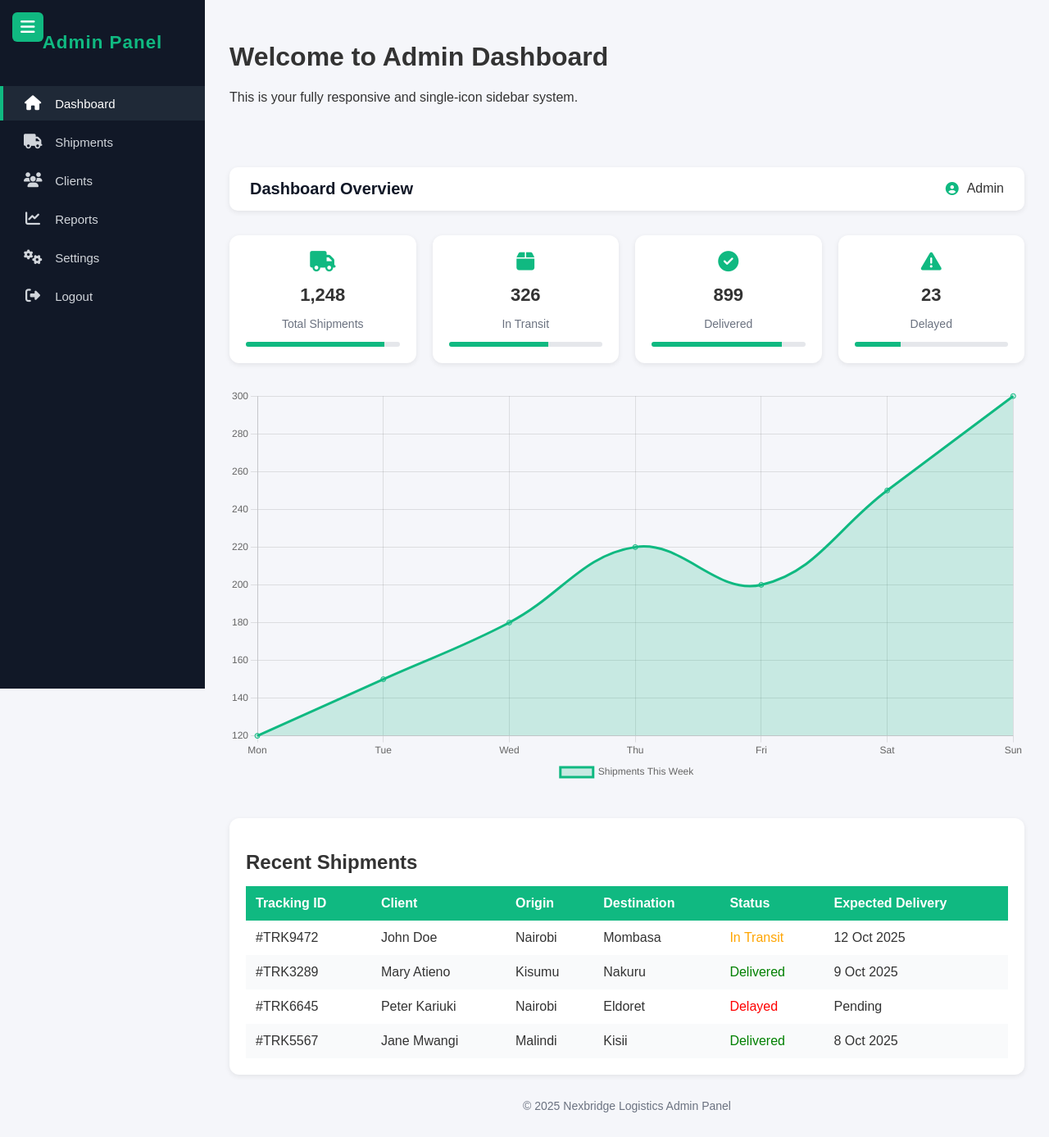
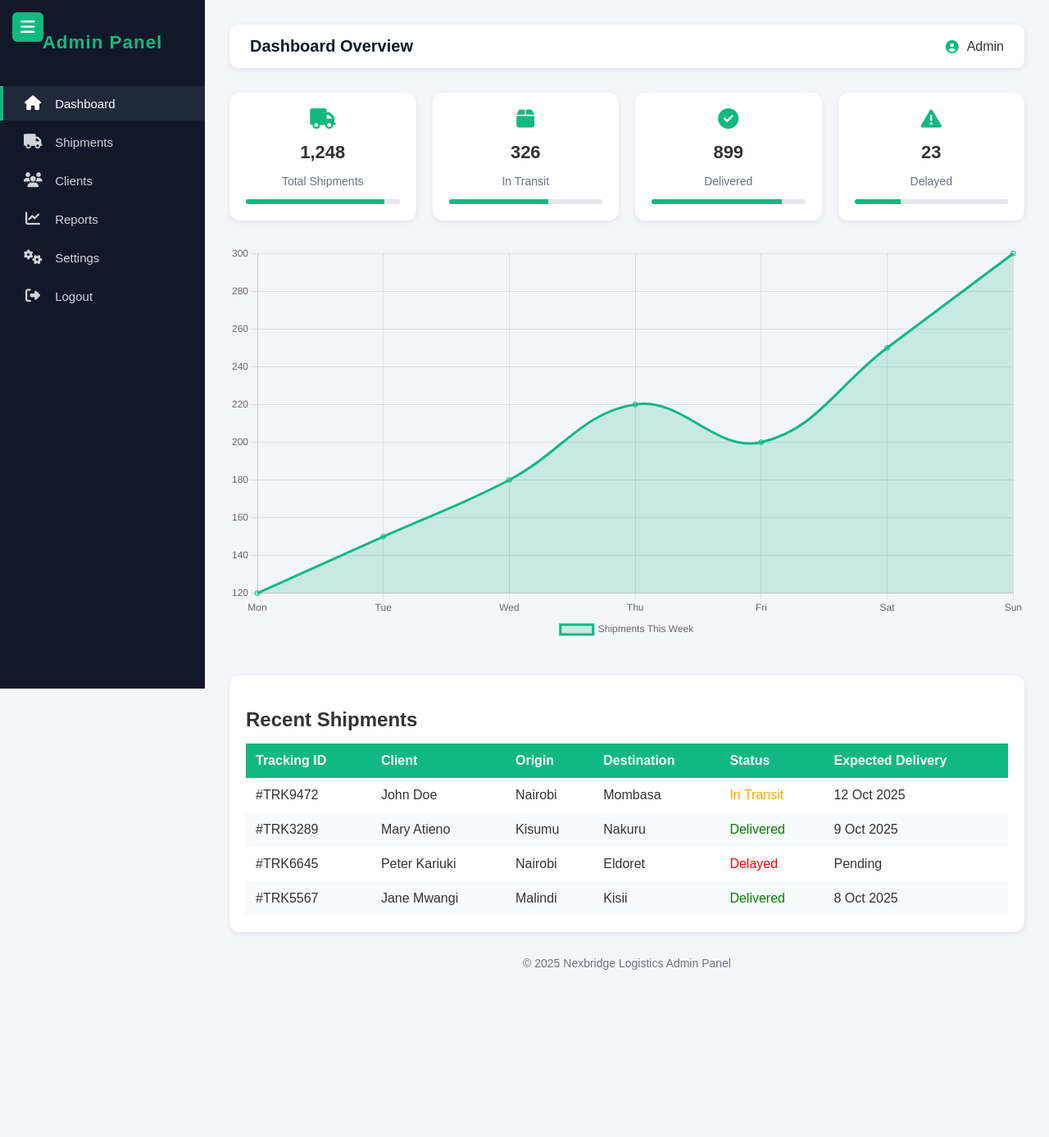
Before and after one commit to Maxwellkiptoo/tsfreighters, a PHP site: page /tsfreighters/app/Views/a/dash.php in a window 1280 px wide. Shown: the whole page at 82% size. After the commit the page ends 1183 px from the top, so only its background shows below. Run offline with PHP 8.4, Linux system fonts and the light colour scheme.

Commit message:
remove unnecessary page content from sidebar layout

```diff
--- a/app/Views/a/layout/sidebar.php
+++ b/app/Views/a/layout/sidebar.php
@@ -161,12 +161,6 @@
   <a href="#"><i class="fa fa-sign-out-alt"></i> <span>Logout</span></a>
 </div>
 
-<!-- Page Content -->
-<div class="main-content">
-  <h1>Welcome to Admin Dashboard</h1>
-  <p>This is your fully responsive and single-icon sidebar system.</p>
-</div>
-
 <!-- JavaScript -->
 <script>
 const toggleBtn = document.getElementById('menuToggle');
```
